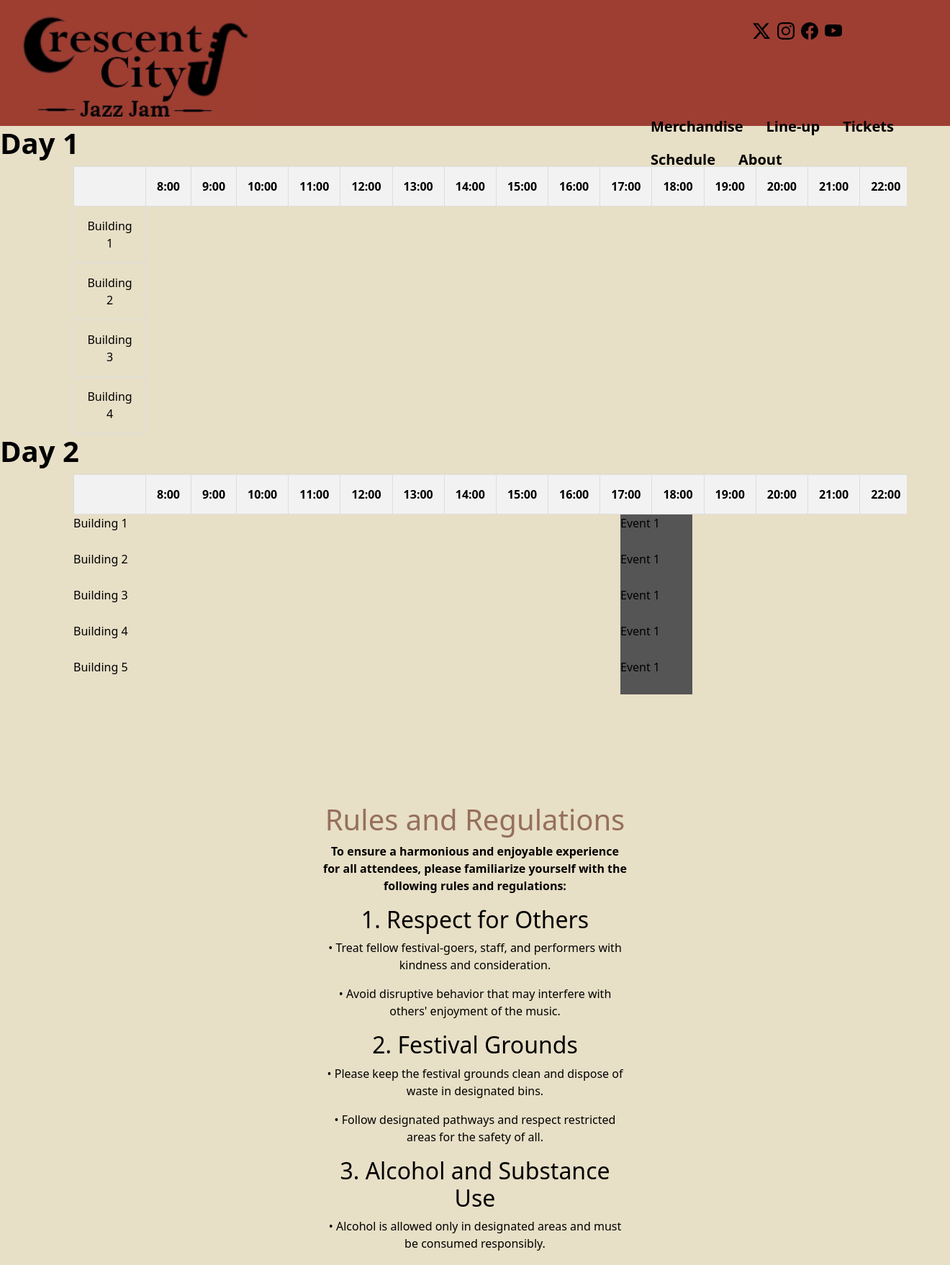
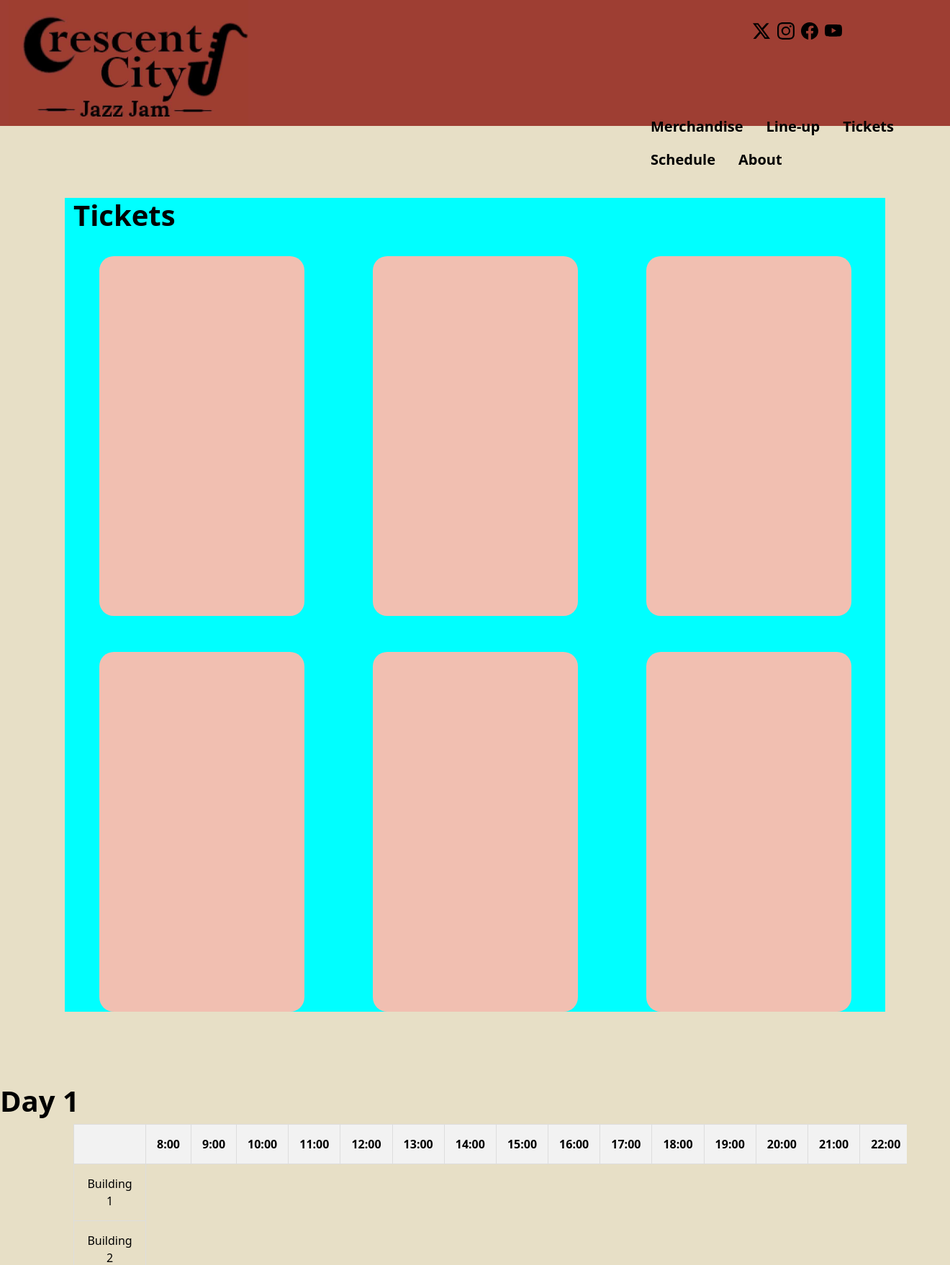
Before and after one commit to julius-ingeli/team3-website, a PHP site: page / in a window 1320 px wide; the page is wider, and only the part inside the window is pictured. Shown: the top 1758 px of that part at 72% size. Run offline with PHP 8.4, Linux system fonts and the light colour scheme; lists and menus that the app fills with data are empty.

Commit message:
some spaces added + tickets skeleton

```diff
--- a/index.html
+++ b/index.html
@@ -56,6 +56,9 @@
 			</div>
 		</header>
 	</div>
+    <div class="row" style="min-height: 100px;">
+        <!-- row for space -->
+    </div>
 
     <!-- For 'Back to top' button, try using https://icons.getbootstrap.com/ inside a circle!!! -->
 
@@ -69,7 +72,44 @@
     </div>
     <!-- Tickets -->
     <div class="Tickets" id="tickets">
+        <div class="container" style="background-color: aqua;">
+            <div class="row">
+                <h1><b> Tickets </b></h1>
+            </div>
+            <div class="row" style="min-height: 25px;">
+                <!-- row for space -->
+            </div>
+            <!-- Day 1, 2 and 1+2 tickets -->
+            <div class="row justify-content-center">
+                <div class="ticket col-md-3">
 
+                </div>
+                <div class="ticket col-md-3 offset-md-1">
+
+                </div>
+                <div class="ticket col-md-3 offset-md-1">
+
+                </div>
+            </div>
+            <div class="row" style="min-height: 50px;">
+                <!-- row for space -->
+            </div>
+            <!-- Day 1, 2 and 1+2 tickets w/backstage pass -->
+            <div class="row justify-content-center">
+                <div class="ticket col-md-3">
+
+                </div>
+                <div class="ticket col-md-3 offset-md-1">
+
+                </div>
+                <div class="ticket col-md-3 offset-md-1">
+
+                </div>
+            </div>
+        </div>
+    </div>
+    <div class="row" style="min-height: 100px;">
+        <!-- row for space -->
     </div>
     <!-- Schedule -->
     <div class="Schedule" id="schedule">
@@ -120,6 +160,9 @@
 					</tbody>
 				</table>
 			</div>
+        </div>
+        <div class="row" style="min-height: 50px;">
+            <!-- row for space -->
         </div>
 
 		<span><h1><b>Day 2</b></h1></span>
--- a/style.css
+++ b/style.css
@@ -98,3 +98,9 @@ a.answerInline{
     font-weight: 600;
     color: #000000;
 }
+
+.ticket {
+    background-color: #f1bfb1;
+    height: 500px;
+    border-radius: 20px;
+}
```
